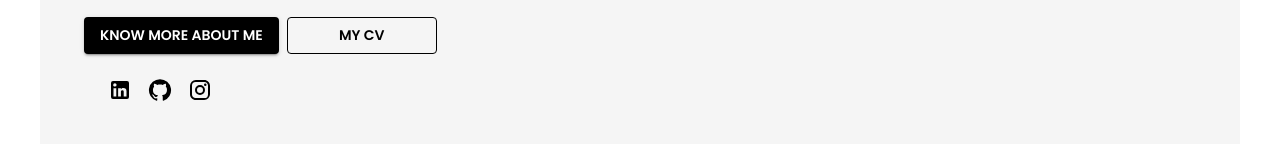
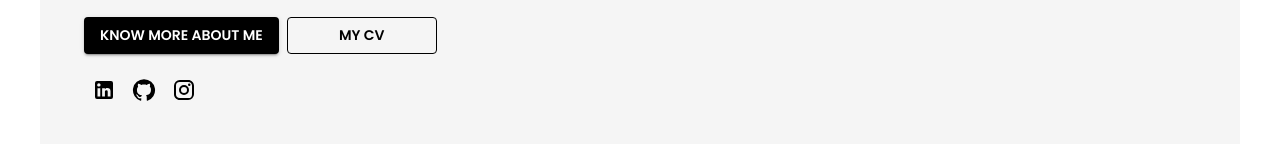
Before and after one commit to BiswarupChatt/biswarup.me-v2, a React (Vite) app: page / in a window 1280 px wide. Shown: the part 503-647 px from the top of the page. Built offline with nearby package versions, Linux system fonts and the light colour scheme.

Commit message:
push commit

```diff
--- a/src/views/home/Home.tsx
+++ b/src/views/home/Home.tsx
@@ -57,7 +57,7 @@ export default function Home() {
             My CV
           </Button>
         </Box>
-        <Box sx={{ ml: 2 }}>
+        <Box>
           <IconButton color="primary">
             <LinkedInIcon />
           </IconButton>
```
